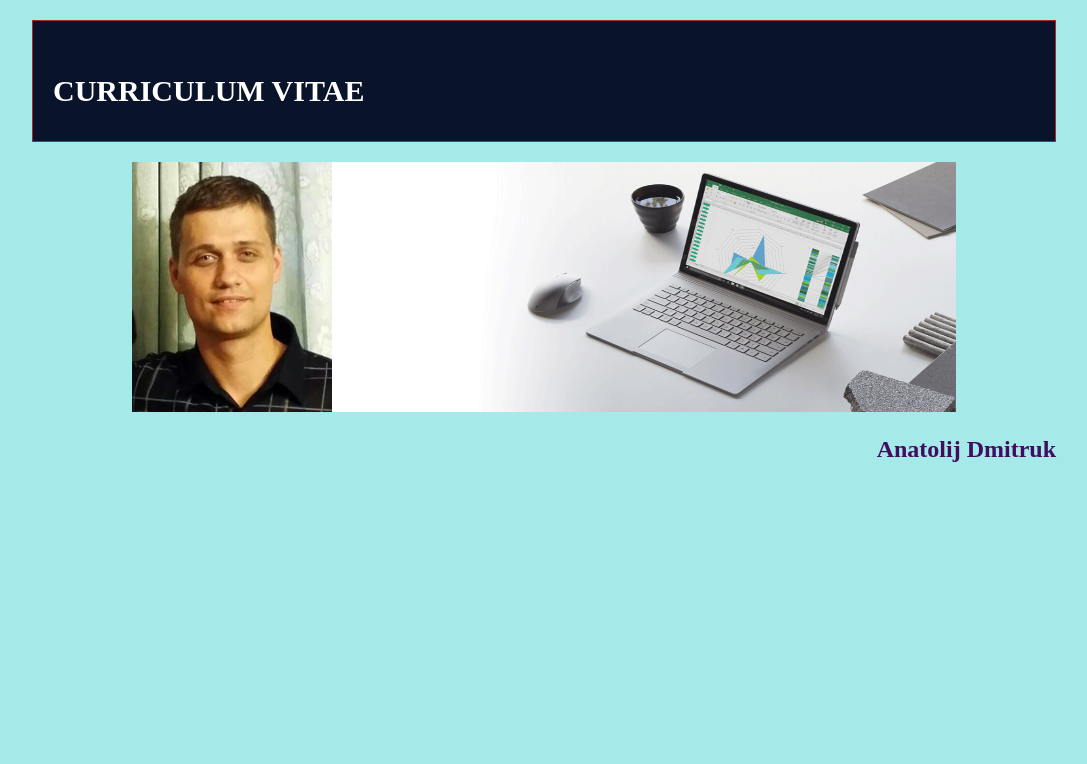
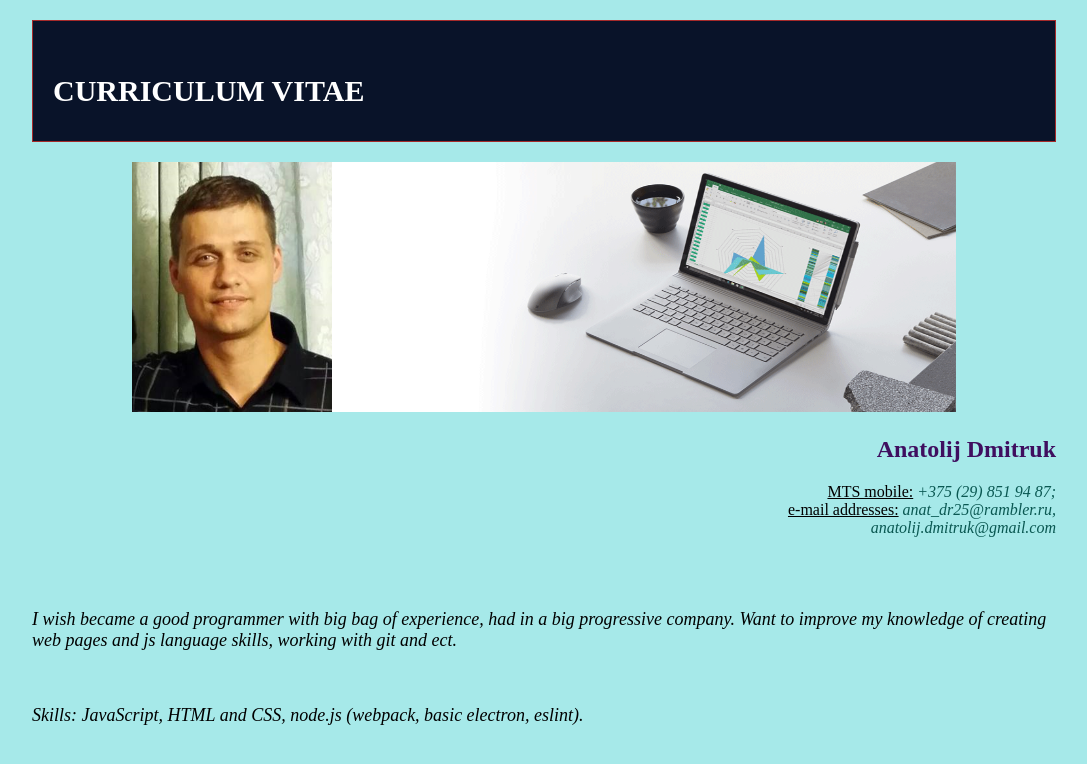
Before and after one commit to AnatolijDm/rsschool-cv, a plain HTML site: page index.html in a window 1280 px wide. Shown: the whole page, without its empty margins (96-1183 px from the left). Drawn offline with Linux system fonts and the light colour scheme.

Commit message:
feat: add my contacts, summary and skills, also made design with css

```diff
--- a/index.html
+++ b/index.html
@@ -12,5 +12,9 @@
     <h1 class="head">CURRICULUM VITAE</h1>
     <div id="myPhoto"><img width="200" height="250" src="my cv.png" alt="my photo"></div>
     <h2 class="myName">Anatolij Dmitruk</h2>
+    <div class="textAlign"><span class="underline">MTS mobile:</span><span class="italic"> +375 (29) 851 94 87;</span></div>
+    <div class="textAlign"><span class="underline">e-mail addresses:</span><span class="italic"> anat_dr25@rambler.ru,<br>anatolij.dmitruk@gmail.com</span></div><br><br><br>
+    <p class="cvArticle">I wish became a good programmer with big bag of experience, had in a big progressive company. Want to improve my knowledge of creating web pages and js language skills, working with git and ect.</p><br>
+    <p class="cvArticle">Skills: JavaScript, HTML and CSS, node.js (webpack, basic electron, eslint).</p>
 </div>
 </body>
--- a/style.css
+++ b/style.css
@@ -31,3 +31,23 @@ body {
     font-weight: bold;
     text-align: right;
 }
+
+.italic {
+    color: rgb(10, 88, 82);
+    font-style: italic;
+    text-align: right;
+}
+
+.underline {
+    text-decoration: underline;
+}
+
+.cvArticle {
+    font-style: italic;
+    font-size: 18px;
+    color: black;
+}
+
+.textAlign {
+    text-align: right;
+}
```
